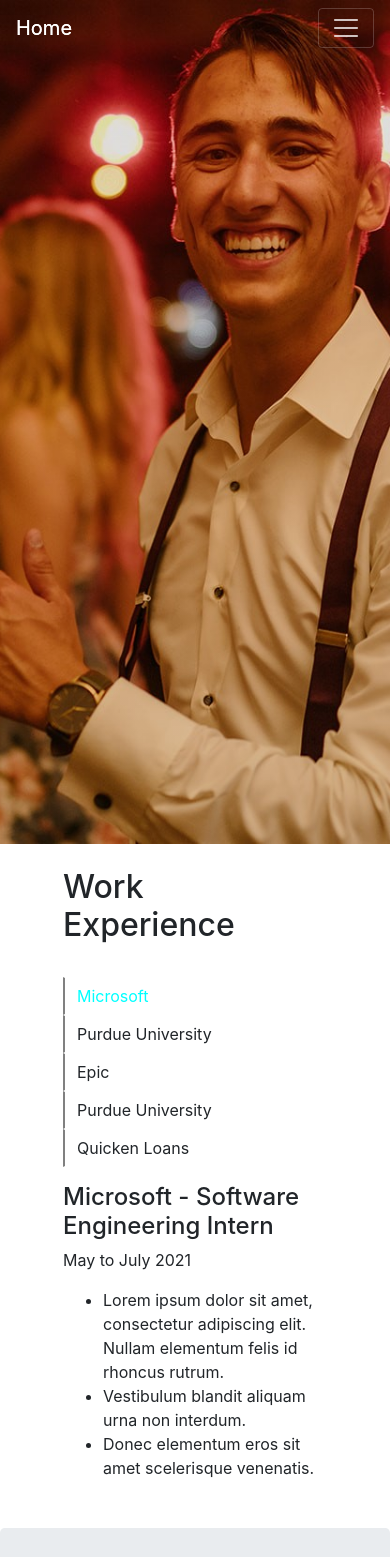
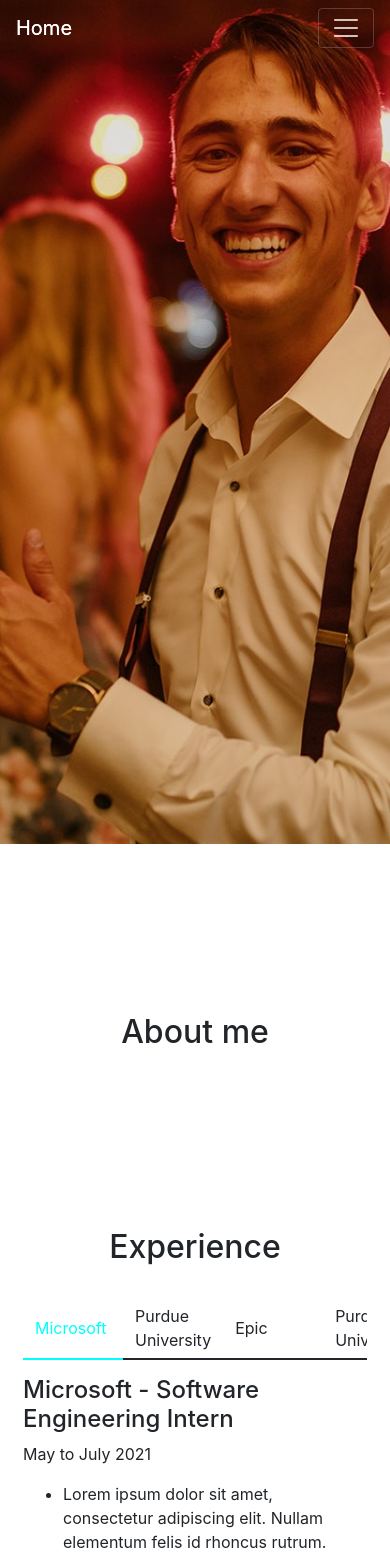
Before and after one commit to andyplank/andyplank.github.io, a React (Create React App) app: page / in a window 390 px wide. Shown: the top 1557 px of the page. Built offline with nearby package versions, Linux system fonts and the light colour scheme.

Commit message:
Changed experience border on work select

```diff
--- a/src/App.css
+++ b/src/App.css
@@ -1,10 +1,8 @@
-.App {
-  height: 100%;
-  padding: 0px;
-  margin: 0px;
-}
-
 .hidden {
   height: 100vh;
   overflow: hidden;
 }
+
+.break {
+  padding-top: 20vh;
+}
--- a/src/App.jsx
+++ b/src/App.jsx
@@ -4,7 +4,7 @@ import Landing from './components/Landing';
 import Header from './components/Header';
 
 import Projects from './components/Projects';
-import PreLoader from './components/Loader';
+import Loader from './components/Loader';
 import Footer from './components/Footer';
 import Experience from './components/Experience';
 import About from './components/About';
@@ -18,7 +18,7 @@ function App() {
 
   return (
     <div className={loading ? 'hidden' : ''}>
-      <PreLoader loading={loading} />
+      <Loader loading={loading} />
       <Header />
       <Landing />
       <About />
--- a/src/components/About.jsx
+++ b/src/components/About.jsx
@@ -1,7 +1,12 @@
 import React from 'react';
+import { Container } from 'react-bootstrap';
 
 const About = () => (
-  <div id="about" />
+  <div id="about" className="break">
+    <Container className="text-center">
+      <h2>About me</h2>
+    </Container>
+  </div>
 
 );
 
--- a/src/components/Experience.css
+++ b/src/components/Experience.css
@@ -1,12 +1,14 @@
 .click {
+    min-width: 100px;
     width: 100%;
     background-color: Transparent ;
     background-repeat: no-repeat;
     text-align: left !important;
-    border-left: 2px solid gray !important;
-    border-bottom: none;
-    border-top: none;
-    border-right: none;
+    border-color: gray;
+    border-left: 2px solid !important;
+    border-bottom: none !important;
+    border-top: none !important;
+    border-right: none !important;
     cursor: pointer;
     overflow: hidden;
     outline: none;
@@ -19,14 +21,14 @@
     box-shadow: none !important;
 }
 
- .click:hover {
-    border-left: 2px solid aqua !important;
+.click:hover {
+    border-color: aqua !important;
     background-color: #547778 !important;
     color: aqua !important;
 }
 
 .selected {
-    border-left: aqua !important;
+    border-color: aqua !important;
     color: aqua !important;
 }
 
@@ -36,10 +38,61 @@
   }
 
   .header::after {
-    margin-top: 4px;
+    margin-top: 5px;
     content: '';
     flex: 1;
     margin-left: 1rem;
     height: 1px;
     background-color: #000;
   }
+
+
+/* Small devices (portrait tablets and large phones, 600px and up) */
+@media only screen and (max-width: 767px) {
+    .click {
+        border-color: gray;
+        height: 100%;
+        border-bottom: 2px solid !important;
+        border-left: none !important;
+    }
+    .buttonContainer {
+        display: flex;
+        overflow-x: auto;
+        width: 100%;
+        -ms-overflow-style: none;
+        scrollbar-width: none;
+    }
+    .buttonContainer::-webkit-scrollbar {
+        display: none;
+    }
+    .header{
+        justify-content: center !important;
+    }
+    .header::after {
+        margin-top: 0px;
+        content: '';
+        flex: 0;
+        margin-left: 0;
+        height: 0;
+        background-color: #000;
+      }
+}
+
+/* Medium devices (landscape tablets, 768px and up) */
+@media only screen and (min-width: 768px) {
+
+}
+
+/* Large devices (laptops/desktops, 992px and up) */
+@media only screen and (min-width: 992px) {
+    .test {
+        width: 800px !important;
+    }
+}
+
+/* Extra large devices (large laptops and desktops, 1200px and up) */
+@media only screen and (min-width: 1200px) {
+    .test {
+        width: 1000px !important;
+    }
+}
--- a/src/components/Experience.jsx
+++ b/src/components/Experience.jsx
@@ -6,6 +6,7 @@ import Col from 'react-bootstrap/Col';
 import work from '../assets/data.json';
 
 import './Experience.css';
+import '../App.css';
 
 const Experience = () => {
   const [selected, setSelected] = useState(work[0]);
@@ -29,14 +30,16 @@ const Experience = () => {
   ));
 
   return (
-    <div id="experience" className="py-4 mx-4 px-4">
-      <Container>
-        <h2 className="mb-4 header">Work Experience</h2>
+    <div id="experience" className="break mx-2">
+      <Container fluid="md" className="test">
+        <h2 className="mb-4 w-100 header">Experience</h2>
         <Row>
-          <Col md={4} className="py-2">
-            {workList}
+          <Col md={4} lg={3} className="py-2">
+            <div className="buttonContainer">
+              {workList}
+            </div>
           </Col>
-          <Col md={8} className="py-2">
+          <Col md={8} lg={9} className="py-2">
             <h4>
               <span>{selected.company}</span>
               {' '}
--- a/src/components/Footer.jsx
+++ b/src/components/Footer.jsx
@@ -1,7 +1,7 @@
 import React from 'react';
 
 const Footer = () => (
-  <div className="w-100 pt-1 pb-2 d-flex justify-content-center">
+  <div className="w-100 break pb-2 d-flex justify-content-center">
     <p>Designed & built by Andy Plank</p>
   </div>
 );
--- a/src/components/Projects.jsx
+++ b/src/components/Projects.jsx
@@ -1,16 +1,16 @@
 import React from 'react';
-import Jumbotron from 'react-bootstrap/Jumbotron';
+import '../App.css';
 
 const Projects = () => (
-  <div id="projects">
-    <Jumbotron className="text-center">
+  <div id="projects" className="break">
+    <div className="text-center">
       <h1>My Work</h1>
       <p>
         This is some of the work that I am particularly proud of.
         I have some of my technical projects below, but I also
         included some of the things I have built as well.
       </p>
-    </Jumbotron>
+    </div>
   </div>
 
 );
```
